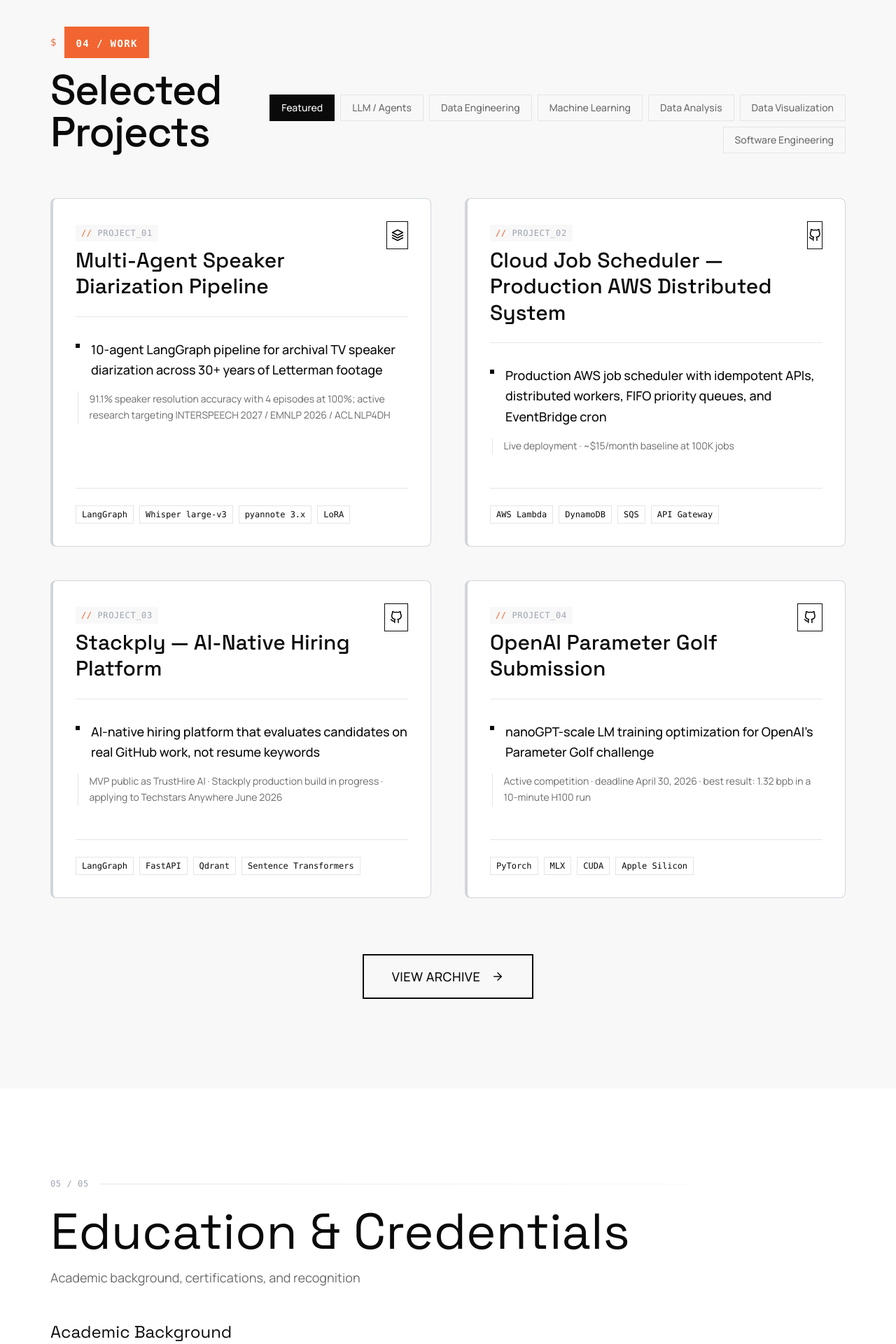
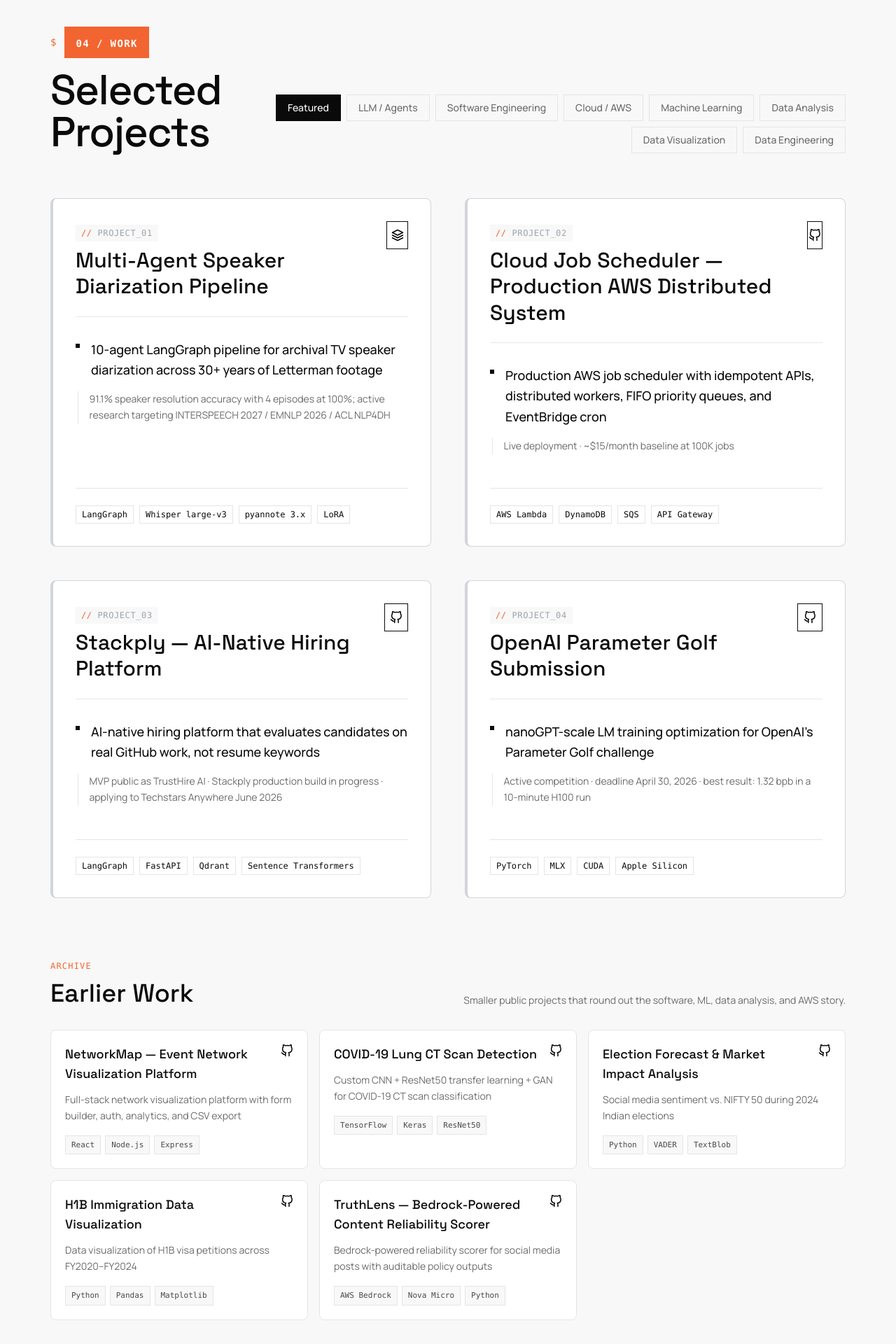
Before and after one commit to kishuxz/Portfolio, a Next.js app: page / in a window 1280 px wide. Shown: the part 5400-7320 px from the top of the page at 70% size. Built offline with nearby package versions, Linux system fonts and the light colour scheme.

Commit message:
Add Cloud / AWS category, verify filter mappings

```diff
--- a/app/projects/page.js
+++ b/app/projects/page.js
@@ -10,7 +10,8 @@
 const allProjectsData = projects.map((project, index) => ({
     slug: project.slug,
     title: project.title,
-    category: project.categories[1] || project.categories[0], // Use second category or first
+    categories: project.categories,
+    category: project.categories.find(category => category !== 'Featured') || project.categories[0],
     oneLiner: project.accomplished,
     gradient: gradientList[index % gradientList.length],
     tech: project.techStack,
@@ -22,14 +23,23 @@
 
     // Get unique categories
     const categories = useMemo(() => {
-        const cats = [...new Set(allProjectsData.map(p => p.category))];
-        return ['all', ...cats];
+        return [
+            'all',
+            'Featured',
+            'LLM / Agents',
+            'Software Engineering',
+            'Cloud / AWS',
+            'Machine Learning',
+            'Data Analysis',
+            'Data Visualization',
+            'Data Engineering',
+        ];
     }, []);
 
     // Filter projects
     const filteredProjects = useMemo(() => {
         if (selectedCategory === 'all') return allProjectsData;
-        return allProjectsData.filter(p => p.category === selectedCategory);
+        return allProjectsData.filter(p => p.categories.includes(selectedCategory));
     }, [selectedCategory]);
 
     return (
--- a/components/FeaturedProjects.jsx
+++ b/components/FeaturedProjects.jsx
@@ -30,17 +30,18 @@
     const categories = [
         'Featured',
         'LLM / Agents',
-        'Data Engineering',
+        'Software Engineering',
+        'Cloud / AWS',
         'Machine Learning',
         'Data Analysis',
         'Data Visualization',
-        'Software Engineering'
+        'Data Engineering'
     ];
 
-
-
+    const featuredProjects = projects.filter(p => p.featured);
+    const archiveProjects = projects.filter(p => !p.featured);
     const filteredProjects = activeCategory === 'Featured'
-        ? projects.filter(p => p.featured)
+        ? featuredProjects
         : projects.filter(p => p.categories.includes(activeCategory));
 
     return (
@@ -87,7 +88,7 @@
 
                         return (
                             <div
-                                key={index}
+                                key={project.slug}
                                 className={`group scroll-reveal ${index % 2 === 0 ? 'scroll-reveal-left' : 'scroll-reveal-right'}`}
                             >
                                 <Link href={projectHref} target={isExternal ? '_blank' : undefined} className="block h-full">
@@ -146,6 +147,57 @@
                     })}
                 </div>
 
+                {activeCategory === 'Featured' && (
+                    <div className="mt-20 scroll-reveal">
+                        <div className="mb-8 flex flex-col md:flex-row md:items-end md:justify-between gap-4">
+                            <div>
+                                <span className="font-mono text-xs text-[#F26530] uppercase tracking-widest">Archive</span>
+                                <h3 className="text-3xl md:text-4xl font-medium text-[#0A0A0A] mt-2"
+                                    style={{ fontFamily: 'var(--font-space-grotesk)' }}>
+                                    Earlier Work
+                                </h3>
+                            </div>
+                            <p className="text-sm text-[#6B6B6B] max-w-xl">
+                                Smaller public projects that round out the software, ML, data analysis, and AWS story.
+                            </p>
+                        </div>
+
+                        <div className="grid grid-cols-1 md:grid-cols-2 lg:grid-cols-3 gap-4">
+                            {archiveProjects.map((project) => {
+                                const projectHref = project.github || `/projects/${project.slug}`;
+                                const isExternal = Boolean(project.github);
+
+                                return (
+                                    <Link
+                                        key={project.slug}
+                                        href={projectHref}
+                                        target={isExternal ? '_blank' : undefined}
+                                        className="group/archive bg-white border border-[#E5E5E5] p-5 rounded-lg hover:border-[#0A0A0A] hover:shadow-medium transition-all"
+                                    >
+                                        <div className="flex items-start justify-between gap-4 mb-3">
+                                            <h4 className="text-lg font-medium text-[#0A0A0A] group-hover/archive:text-[#F26530] transition-colors"
+                                                style={{ fontFamily: 'var(--font-space-grotesk)' }}>
+                                                {project.title}
+                                            </h4>
+                                            {project.github ? <FiGithub className="text-lg flex-shrink-0" /> : <FiLayers className="text-lg flex-shrink-0" />}
+                                        </div>
+                                        <p className="text-sm text-[#6B6B6B] leading-relaxed mb-4">
+                                            {project.accomplished}
+                                        </p>
+                                        <div className="flex flex-wrap gap-1.5">
+                                            {project.techStack.slice(0, 3).map((tech) => (
+                                                <span key={tech} className="px-2 py-1 bg-[#F8F8F8] text-[11px] font-mono text-[#4A4A4A] border border-[#E5E5E5]">
+                                                    {tech}
+                                                </span>
+                                            ))}
+                                        </div>
+                                    </Link>
+                                );
+                            })}
+                        </div>
+                    </div>
+                )}
+
                 {/* View More Button */}
                 <div className="mt-20 text-center scroll-reveal">
                     <Link href="https://github.com/kishuxz" target="_blank"
```
